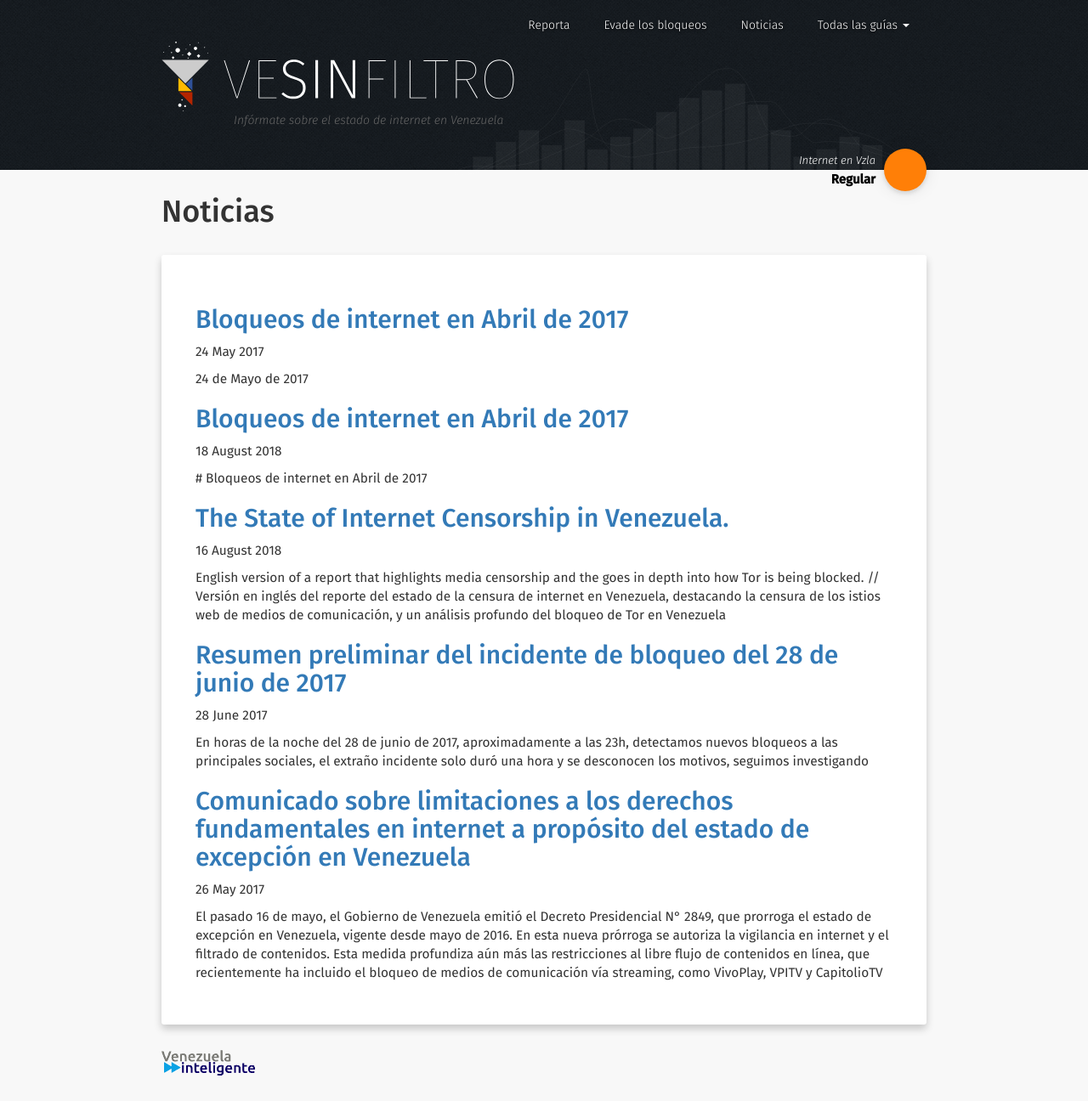
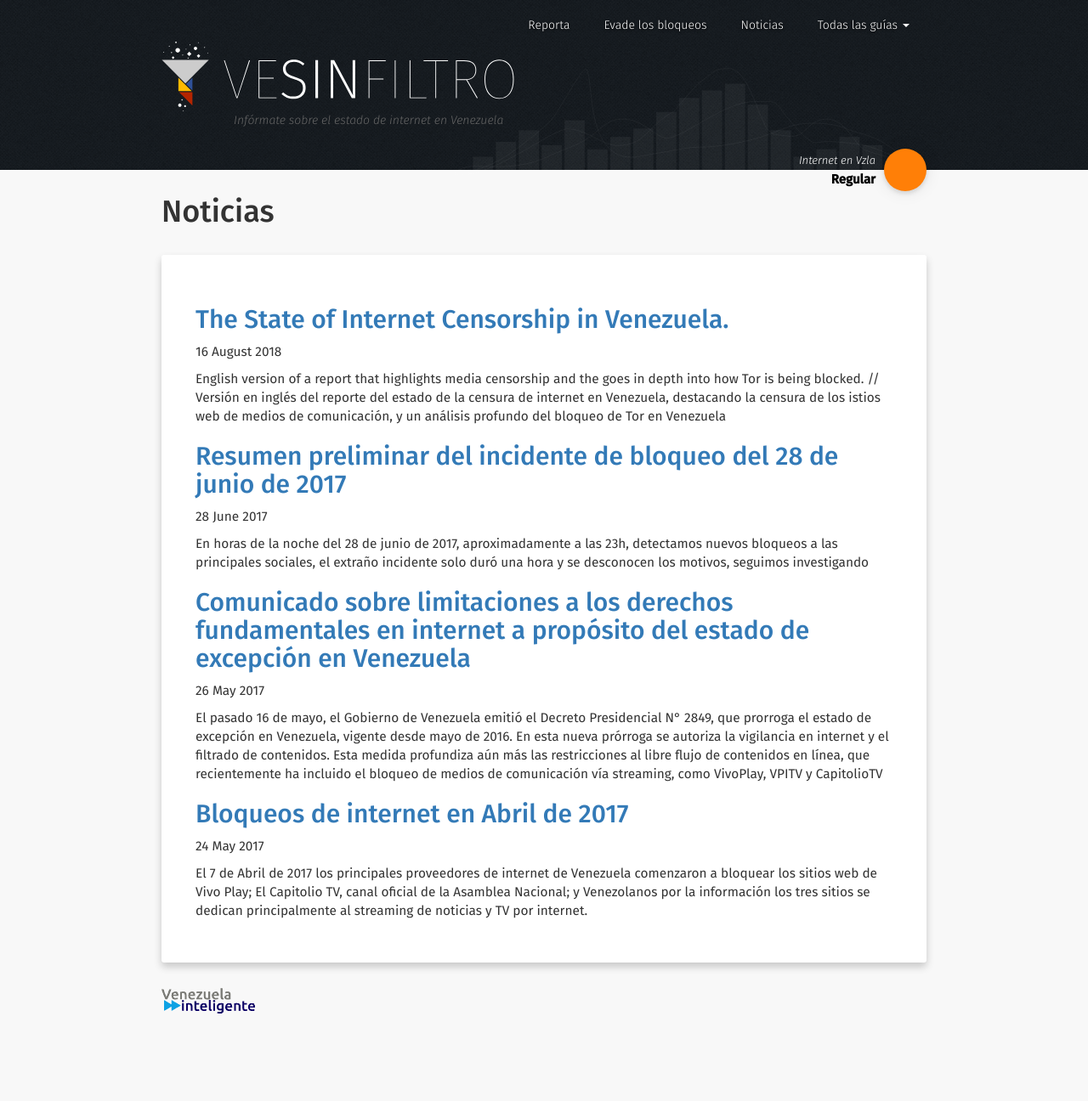
Before and after one commit to VEinteligente/VESinFiltro, a Jekyll site: the page built from noticias.html, in a window 1280 px wide. Shown: the whole page at 85% size. Built offline with Jekyll 4.4.1, drawn with Linux system fonts in a browser that asks for light colours; nearby versions of some CDN libraries; after the commit the page ends 1223 px from its top, so only the background shows below that.

```diff
--- a/_noticias/bloqueos_abril_2017.md
+++ b/_noticias/bloqueos_abril_2017.md
@@ -1,7 +1,8 @@
 ---
 layout: page
 title: Bloqueos de internet en Abril de 2017
-small: Bloqueos de internet en Abril de 2017
+small: El 7 de Abril de 2017 los principales proveedores de internet de Venezuela comenzaron a bloquear los sitios web de Vivo Play; El Capitolio TV, canal oficial de la Asamblea Nacional; y VPITV.com
+excerpt: El 7 de Abril de 2017 los principales proveedores de internet de Venezuela comenzaron a bloquear los sitios web de Vivo Play; El Capitolio TV, canal oficial de la Asamblea Nacional; y Venezolanos por la información los tres sitios se dedican principalmente al streaming de noticias y TV por internet.
 permalink: /noticias/bloqueos_abril_2017/
 date:   2017-05-24 11:16:00 -0400
 categories: bloqueos
```
Also changed, not shown: _noticias/bloqueos_abril_2017.html (deleted, +0 -32 lines), _noticias/2017-06-28_resumen_preliminar.md (renamed from _noticias/2017-06-28_resumen_preliminar copy.md).
